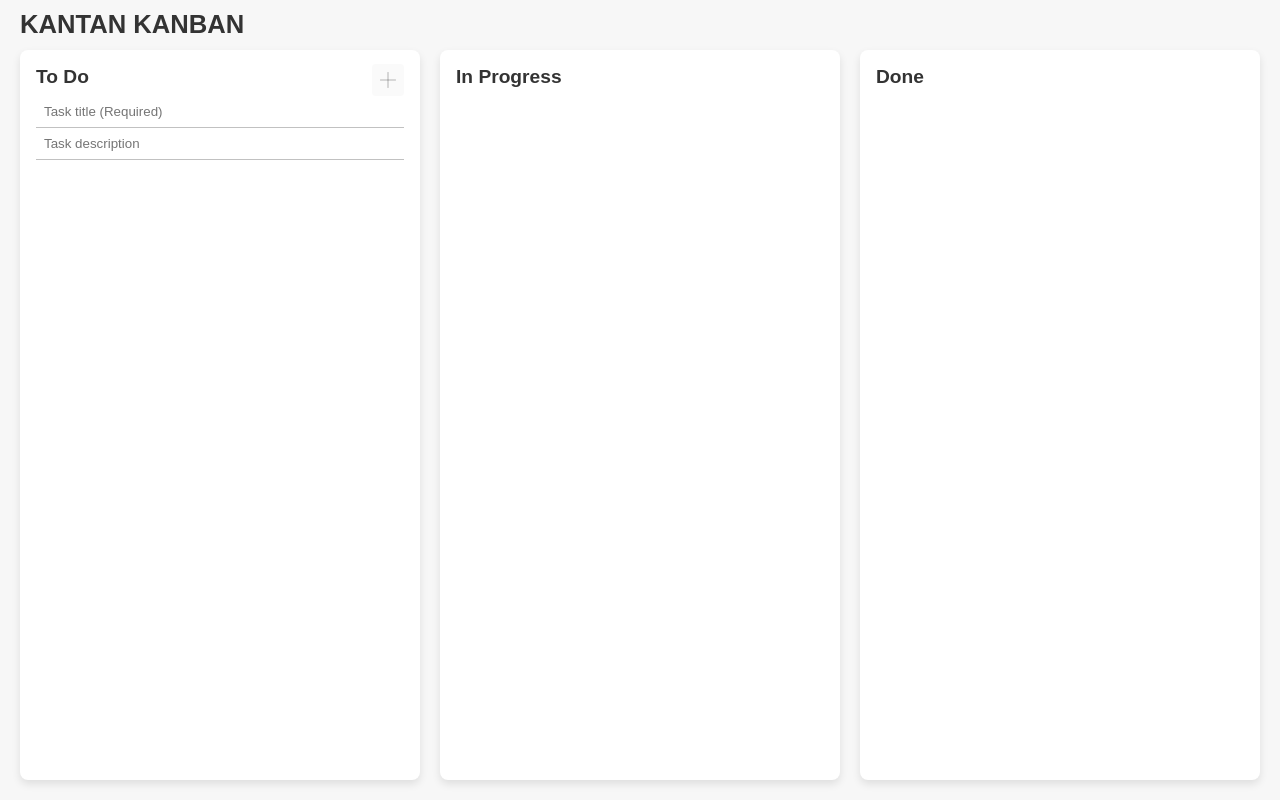
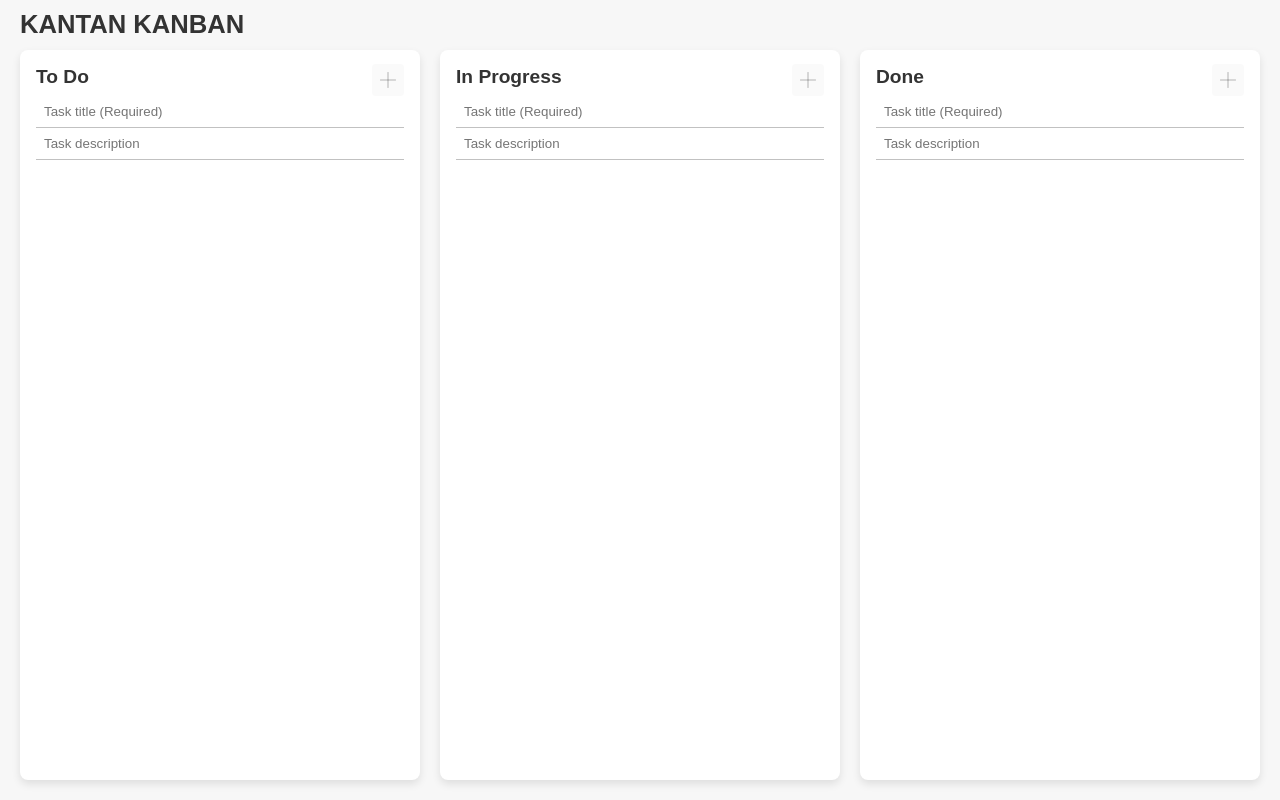
Before and after one commit to adameasom/mini-projects, a React (Vite) app in the folder Kantan Kanban/: page / in a window 1280 px wide. Built offline with nearby package versions, Linux system fonts and the light colour scheme.

Commit message:
Add task in all columns

```diff
--- a/Kantan Kanban/src/App.jsx
+++ b/Kantan Kanban/src/App.jsx
@@ -20,7 +20,7 @@ function App() {
     localStorage.setItem('taskIdCounter', taskIdCounter);
   }, [tasks, taskIdCounter]);
 
-  const addTask = ({ title, description }) => {
+  const addTask = ({ title, description, status }) => {
     const now = new Date();
     // Get the components for the formatted date and time
     const optionsTime = { hour: '2-digit', minute: '2-digit', hour12: false };
@@ -37,12 +37,12 @@ function App() {
       id: taskIdCounter,
       title,
       description,
-      status: 'To Do',
+      status,
       dateCreated: formattedDateTime, // Use the formatted date and time
     };
     setTasks((prevTasks) => ({
       ...prevTasks,
-      'To Do': [newTask, ...prevTasks['To Do']],
+      [status]: [newTask, ...prevTasks[status]],
     }));
     setTaskIdCounter((prevId) => prevId + 1); // Increment counter
   };
--- a/Kantan Kanban/src/components/Column.jsx
+++ b/Kantan Kanban/src/components/Column.jsx
@@ -10,14 +10,13 @@ function Column({ status, tasks, addTask, deleteTask }) {
       <>
         <div className="column-header">
           <h2>{status}</h2>
-          {status === 'To Do' && (
           <form
             onSubmit={(e) => {
               e.preventDefault();
               const taskTitle = e.target.elements.taskTitle.value;
               const taskDescription = e.target.elements.taskDescription.value;
               if (taskTitle) {
-                  addTask({ title: taskTitle, description: taskDescription });
+                addTask({ title: taskTitle, description: taskDescription, status });
                 setTaskTitle(''); // Reset the task title
                 e.target.reset();
               }
@@ -43,7 +42,6 @@ function Column({ status, tasks, addTask, deleteTask }) {
               placeholder="Task description"
             />
           </form>
-          )}
         </div>
         <div className="tasks-container">
           {tasks.map((task, index) => (
```
Lines whose indentation alone changed are shown as unchanged.
